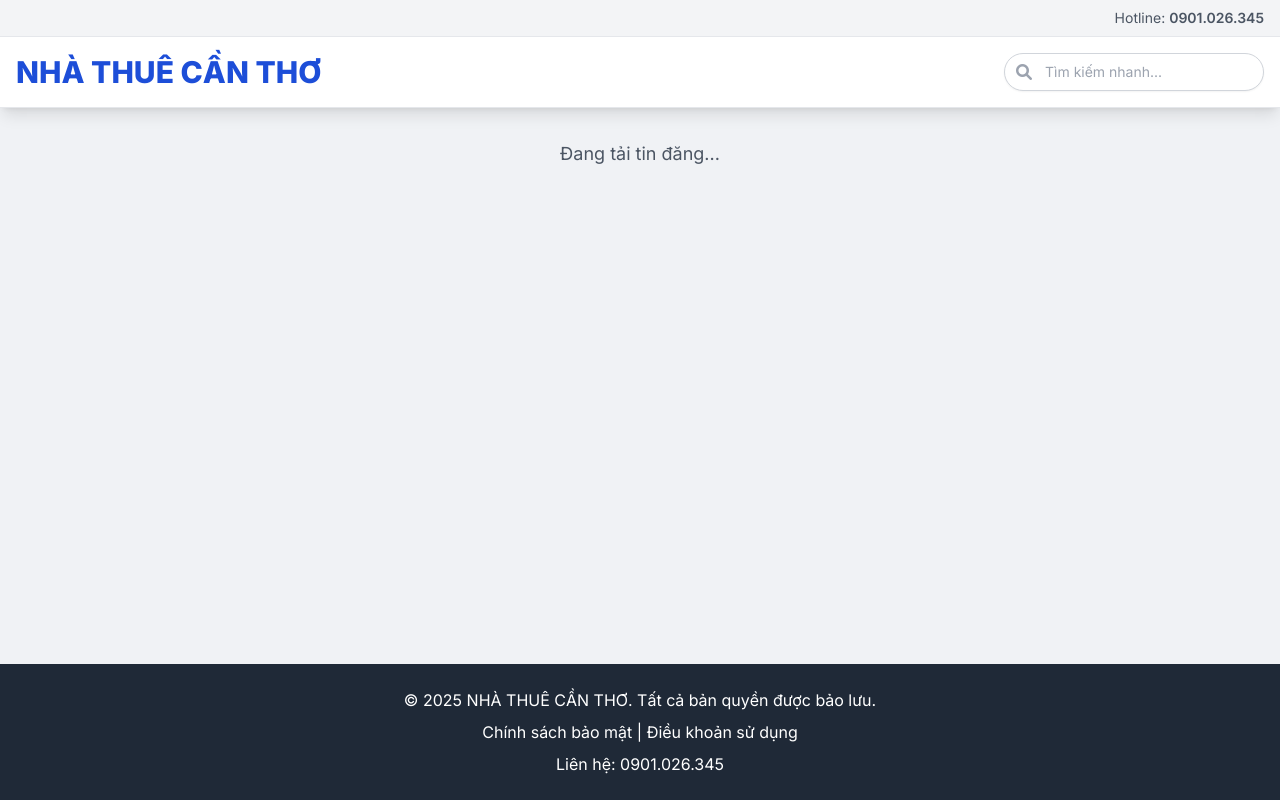
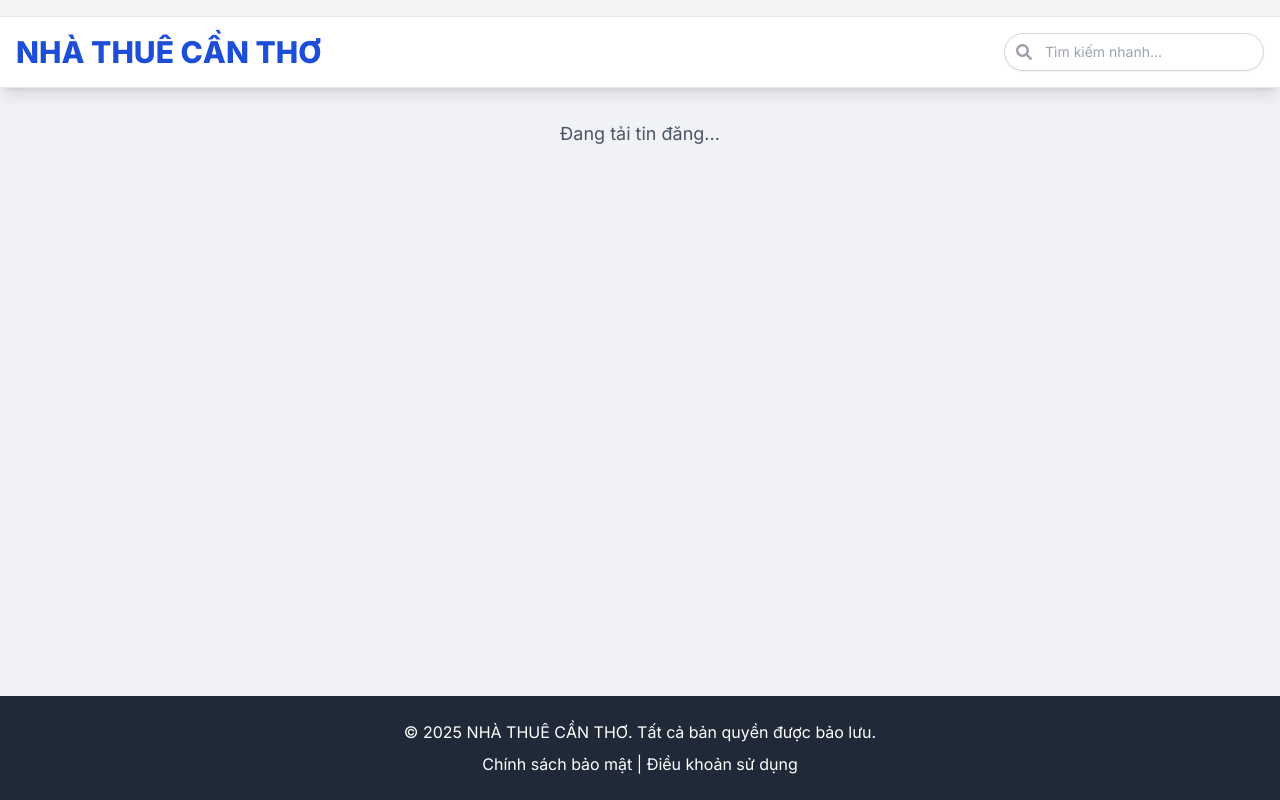
Before and after one commit to nthson34/nhathuecantho, a plain HTML site: page index.html in a window 1280 px wide. Drawn offline with nearby package versions, Linux system fonts and the light colour scheme; no server answers.

Commit message:
index.html

```diff
--- a/index.html
+++ b/index.html
@@ -191,10 +191,9 @@
 <body class="min-h-screen flex flex-col">
     <!-- Header Section - Redesigned for a more professional and responsive look -->
     <header class="bg-white shadow-lg border-b border-gray-200">
-        <!-- Top Header Bar -->
+        <!-- Top Header Bar - Removed Hotline -->
         <div class="bg-gray-100 py-2 px-4 text-sm text-gray-600 border-b border-gray-200">
             <div class="container mx-auto flex flex-col md:flex-row justify-end md:items-center space-y-1 md:space-y-0 md:space-x-4">
-                <p class="text-center md:text-right">Hotline: <a href="tel:0901026345" class="hover:text-blue-600 transition-colors duration-300 font-semibold">0901.026.345</a></p>
                 <!-- Admin Nav Links (will be shown/hidden by JS) -->
                 <ul id="admin-nav-links" class="flex flex-row justify-center space-x-4 md:space-x-8 text-center md:text-left hidden">
                     <li><a href="#" id="nav-home" class="block text-gray-700 hover:text-blue-600 transition-colors duration-300 font-medium text-base md:text-lg">Trang Chủ</a></li>
@@ -346,8 +345,7 @@
                 <a href="#" class="hover:text-blue-400 transition-colors duration-300">Chính sách bảo mật</a> |
                 <a href="#" class="hover:text-blue-400 transition-colors duration-300">Điều khoản sử dụng</a>
             </p>
-            <!-- Updated contact line: made phone number clickable -->
-            <p class="mt-2">Liên hệ: <a href="tel:0901026345" class="hover:text-blue-400 transition-colors duration-300">0901.026.345</a></p>
+            <!-- Removed Contact Line -->
         </div>
     </footer>
 
```
